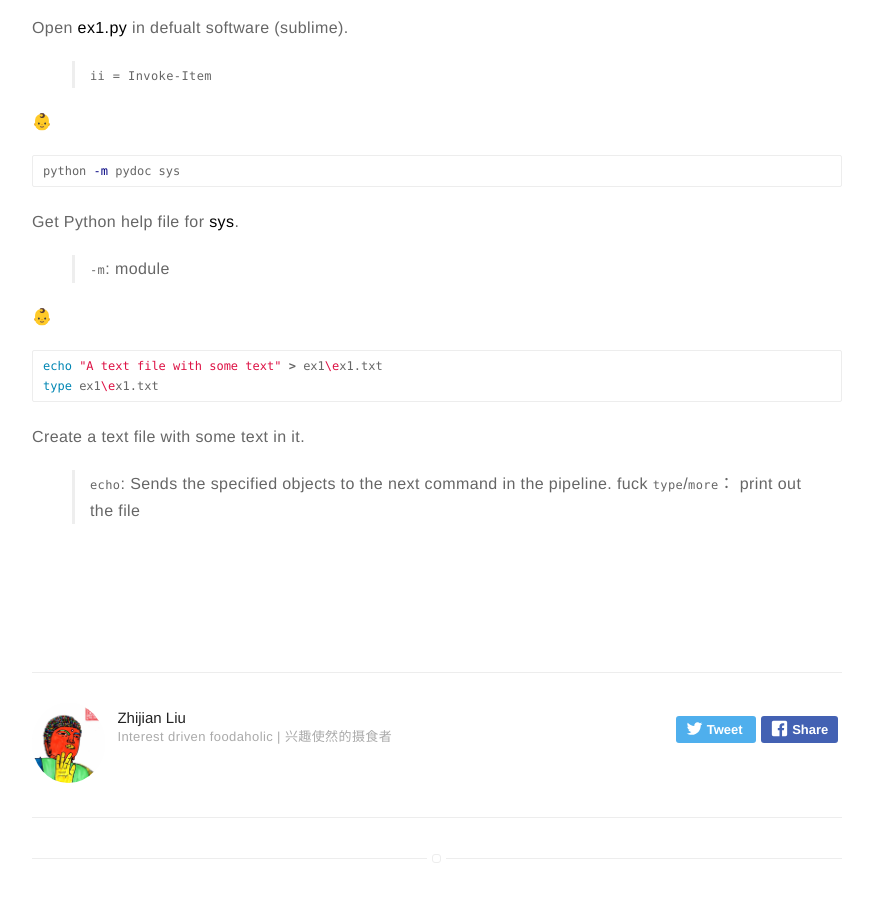
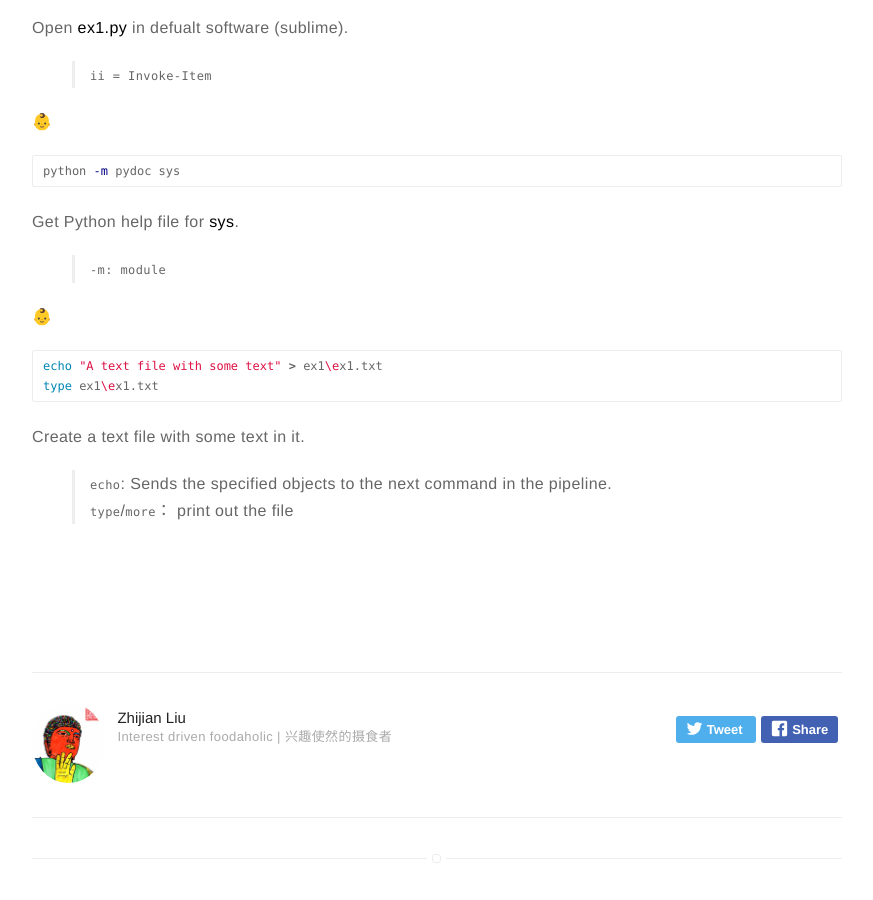
Before and after one commit to subaiwen/subaiwen.github.io, a Jekyll site: the page built from _posts/2019-7-7-powershell-for-python-learning.md, in a window 1280 px wide and 900 px high, scrolled down 812 px. Shown: the whole window, without its empty margins (203-1076 px from the left). Built offline with Jekyll 4.4.1, drawn with Linux system fonts in a browser that asks for light colours.

Commit message:
Update 2019-7-7-powershell-for-python-learning.md

````diff
--- a/_posts/2019-7-7-powershell-for-python-learning.md
+++ b/_posts/2019-7-7-powershell-for-python-learning.md
@@ -39,7 +39,7 @@
 python -m pydoc sys
 ```
 Get Python help file for **sys**.
->`-m`: module
+>`-m: module`
 
 👶
 ```bash
@@ -47,5 +47,5 @@
 type ex1\ex1.txt
 ```
 Create a text file with some text in it.
->`echo`: Sends the specified objects to the next command in the pipeline.  fuck
+>`echo`: Sends the specified objects to the next command in the pipeline.
 >`type`/`more`： print out the file
````
